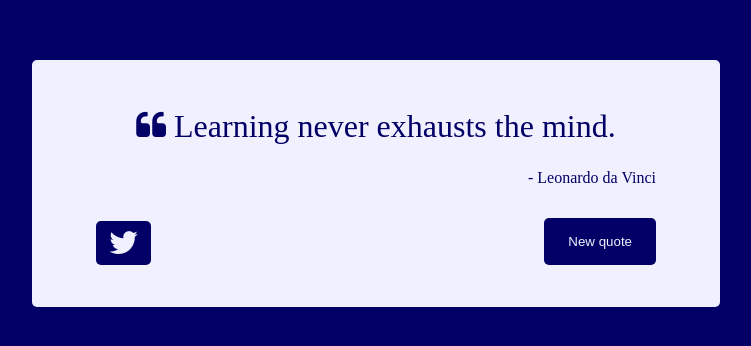
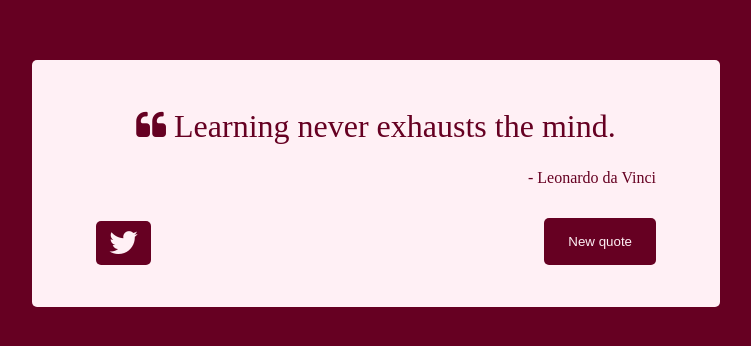
Before and after one commit to JinPark1504/random-quote-machine, a React (Create React App) app: page / in a window 1280 px wide. Shown: the part 140-486 px from the top of the page, without its empty margins (264-1015 px from the left). Built offline with nearby package versions, Linux system fonts and the light colour scheme.

Commit message:
Fixed range of random color

```diff
--- a/src/App.js
+++ b/src/App.js
@@ -37,8 +37,8 @@ class App extends React.Component {
       author: quotes.author[index]
     });
 
-    color = "hsl(" + Math.floor(random_number * 255) + ",100%,20%)";
-    bgColor = "hsl(" + Math.floor(random_number * 255) + ",100%,97%)";
+    color = "hsl(" + Math.floor(random_number * 360) + ",100%,20%)";
+    bgColor = "hsl(" + Math.floor(random_number * 360) + ",100%,97%)";
     console.log('color: ' + color);
     body.style.setProperty('background-color', color);
   }
--- a/src/quotes.js
+++ b/src/quotes.js
@@ -1,7 +1,7 @@
 export const quotes = {
-    quote: ["Don't cry because it's over, smile because it happened.", "I'm selfish, impatient and a little insecure. I make mistakes, I am out of control and at times hard to handle. But if you can't handle me at my worst, then you sure as hell don't deserve me at my best.", "Be yourself; everyone else is already taken.", "Two things are infinite: the universe and human stupidity; and I'm not sure about the universe.", "A room without books is like a body without a soul.", "Be the change that you wish to see in the world.", "If you want to know what a man's like, take a good look at how he treats his inferiors, not his equals.", "No one can make you feel inferior without your consent.", "If you tell the truth, you don't have to remember anything.", "But man is not made for defeat. A man can be destroyed but not defeated.", "Learning never exhausts the mind."],
-    author: ["Dr. Seuss", "Marilyn Monroe", "Oscar Wilde", "Albert Einstein", "Marcus Tullius Cicero", "Mahatma Gandhi", "J.K. Rowling", "Eleanor Roosevelt", "Mark Twain", "Ernest Hemingway", "Leonardo da Vinci"]
-    }
+  quote: ["Don't cry because it's over, smile because it happened.", "I'm selfish, impatient and a little insecure. I make mistakes, I am out of control and at times hard to handle. But if you can't handle me at my worst, then you sure as hell don't deserve me at my best.", "Be yourself; everyone else is already taken.", "Two things are infinite: the universe and human stupidity; and I'm not sure about the universe.", "A room without books is like a body without a soul.", "Be the change that you wish to see in the world.", "If you want to know what a man's like, take a good look at how he treats his inferiors, not his equals.", "No one can make you feel inferior without your consent.", "If you tell the truth, you don't have to remember anything.", "But man is not made for defeat. A man can be destroyed but not defeated.", "Learning never exhausts the mind."],
+  author: ["Dr. Seuss", "Marilyn Monroe", "Oscar Wilde", "Albert Einstein", "Marcus Tullius Cicero", "Mahatma Gandhi", "J.K. Rowling", "Eleanor Roosevelt", "Mark Twain", "Ernest Hemingway", "Leonardo da Vinci"]
+}
 
 export default {
   quotes
```
